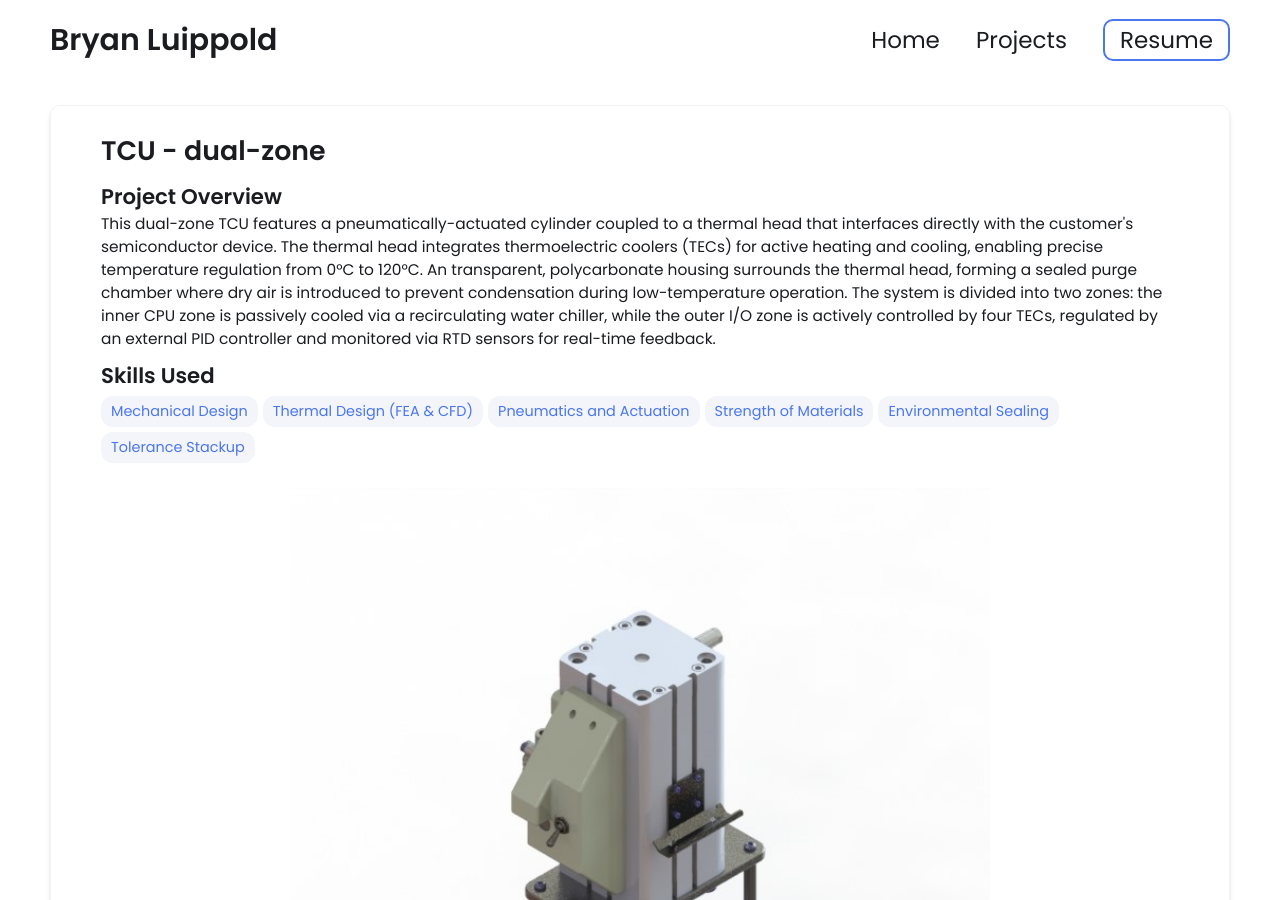
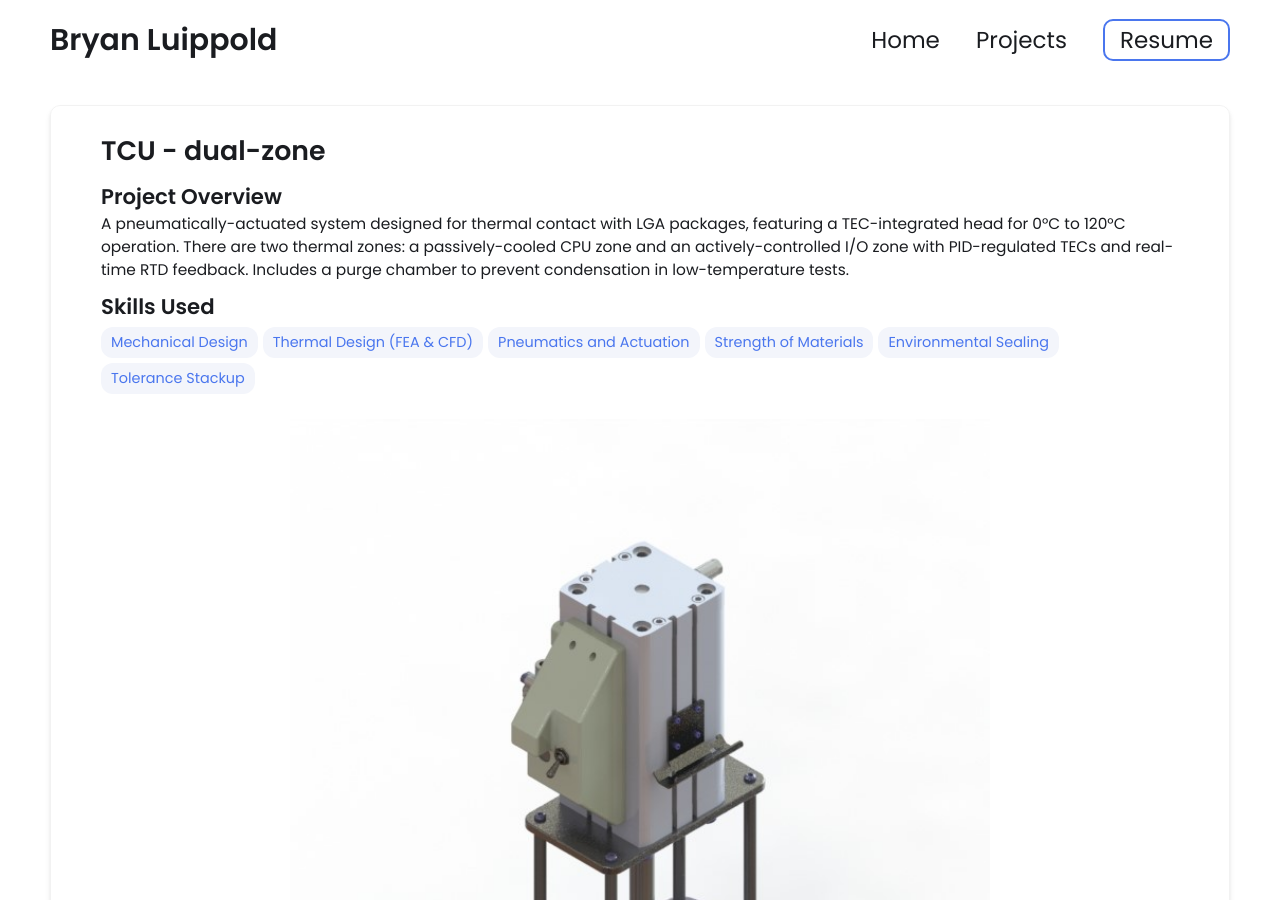
Before and after one commit to bluippold/bluippold.github.io, a Jekyll site: the page built from _projects/TCU1/index.md, in a window 1280 px wide and 900 px high. Built offline with Jekyll 4.4.1, drawn with Linux system fonts in a browser that asks for light colours.

Commit message:
Update index.md

```diff
--- a/_projects/TCU1/index.md
+++ b/_projects/TCU1/index.md
@@ -1,7 +1,7 @@
 ---
 layout: post
 title: TCU - dual-zone
-description: "This dual-zone TCU features a pneumatically-actuated cylinder coupled to a thermal head that interfaces directly with the customer's semiconductor device. The thermal head integrates thermoelectric coolers (TECs) for active heating and cooling, enabling precise temperature regulation from 0°C to 120°C. An transparent, polycarbonate housing surrounds the thermal head, forming a sealed purge chamber where dry air is introduced to prevent condensation during low-temperature operation. The system is divided into two zones: the inner CPU zone is passively cooled via a recirculating water chiller, while the outer I/O zone is actively controlled by four TECs, regulated by an external PID controller and monitored via RTD sensors for real-time feedback."
+description: "A pneumatically-actuated system designed for thermal contact with LGA packages, featuring a TEC-integrated head for 0°C to 120°C operation. There are two thermal zones: a passively-cooled CPU zone and an actively-controlled I/O zone with PID-regulated TECs and real-time RTD feedback. Includes a purge chamber to prevent condensation in low-temperature tests."
 skills:
 - Mechanical Design
 - Thermal Design (FEA & CFD)
```
